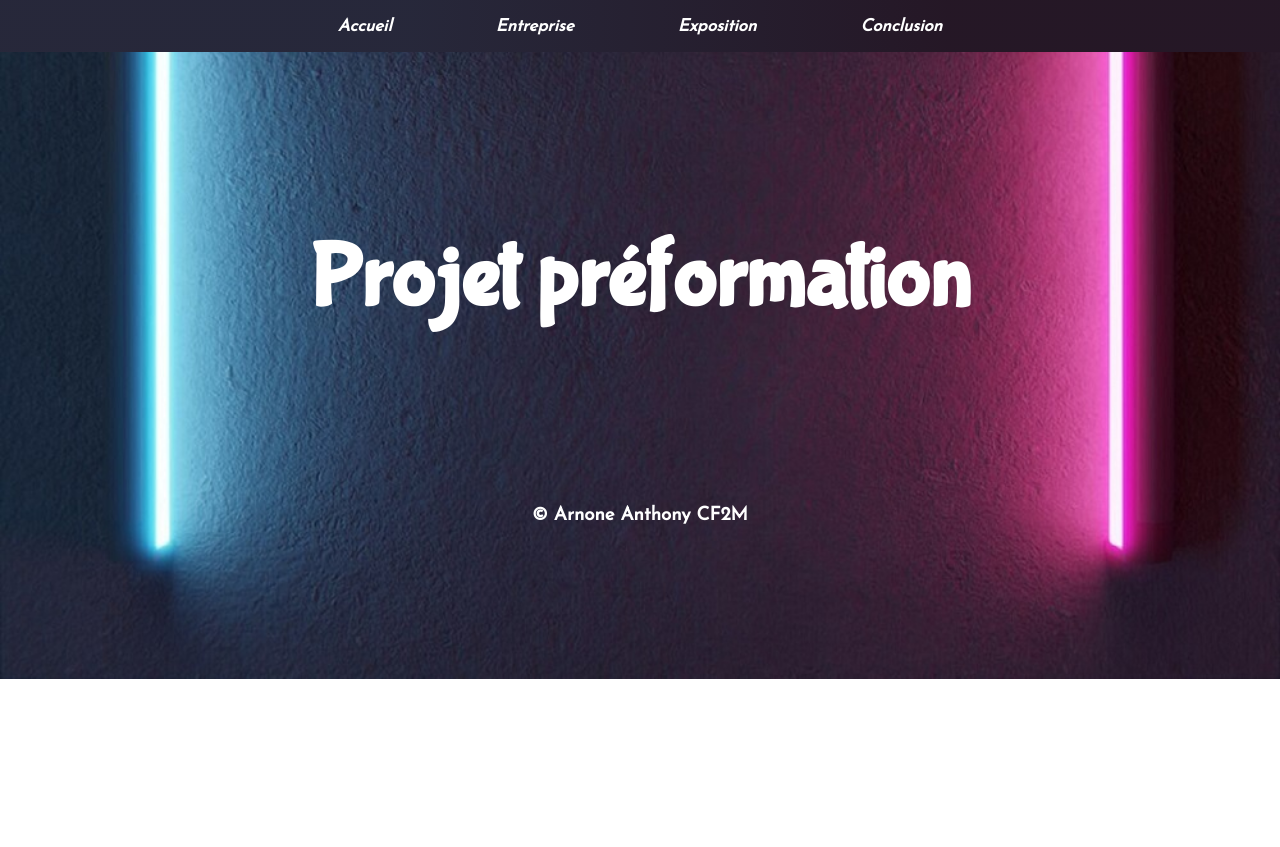
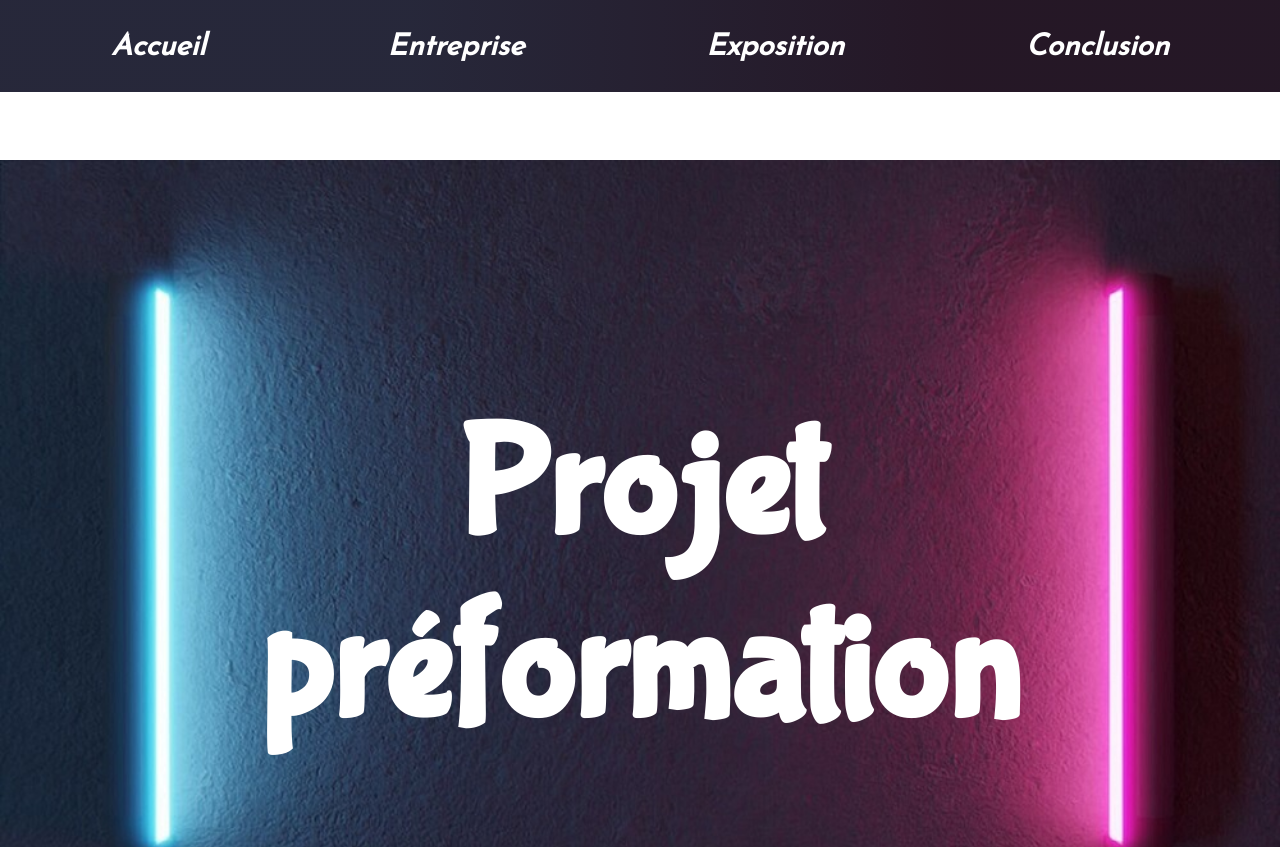
Before and after one commit to Anthoonyyy/SitePrefoCF2M, a plain HTML site: page index.html in a window 1280 px wide. Shown: the top 847 px of the page. Before the commit the page ends 800 px from the top, so only its background shows below. Drawn offline with Linux system fonts and the light colour scheme; a web font is replaced by a local one.

Commit message:
zoom175%

```diff
--- a/style.css
+++ b/style.css
@@ -31,6 +31,7 @@
 body {
     margin: 0;
     padding: 0;
+    zoom: 175%;
 }
 
 /*barre de naviguation*/
```
